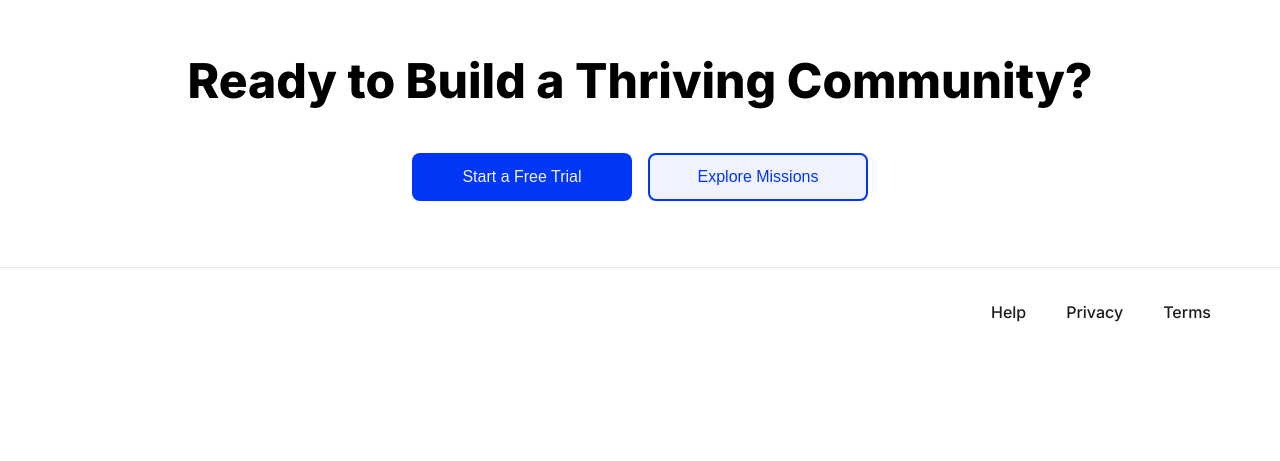
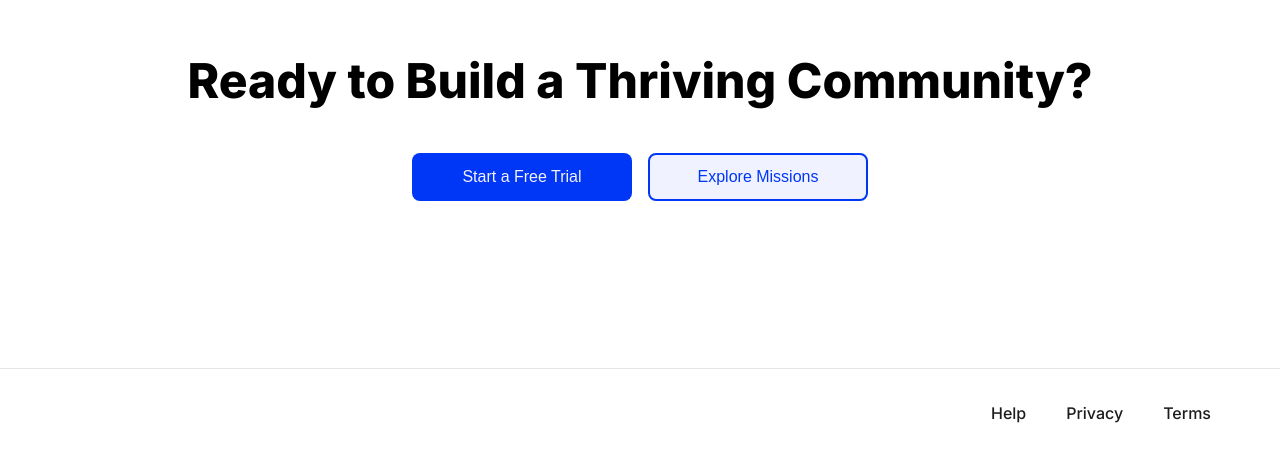
Before and after one commit to cherryontech/MissionCollective, a React (Vite) app: page / in a window 1280 px wide. Shown: the part 3175-3636 px from the top of the page. Before the commit the page ends 3543 px from the top, so only its background shows below. Built offline with nearby package versions, Linux system fonts and the light colour scheme.

Commit message:
Removes link from button

```diff
--- a/src/Components/HomePage.jsx
+++ b/src/Components/HomePage.jsx
@@ -1,4 +1,3 @@
-import { Link } from "react-router-dom";
 import Footer from "./Footer";
 import "../styles/HomePage.css";
 
@@ -32,9 +31,7 @@ export default function HomePage() {
         <h2>{content.heading5}</h2>
         <div className="buttonContainer">
           <button className="primaryButton">{content.button2}</button>
-          <Link to="/activity">
-            <button className="ghostButton">{content.button3}</button>
-          </Link>
+          <button className="ghostButton">{content.button3}</button>
         </div>
       </div>
       <Footer />
--- a/src/styles/Footer.css
+++ b/src/styles/Footer.css
@@ -3,7 +3,7 @@
   border-top: 1px solid #e5e5e5;
   display: flex;
   justify-content: center;
-  position: absolute;
+  position: relative;
   bottom: 0;
   width: 100%;
 }
```
